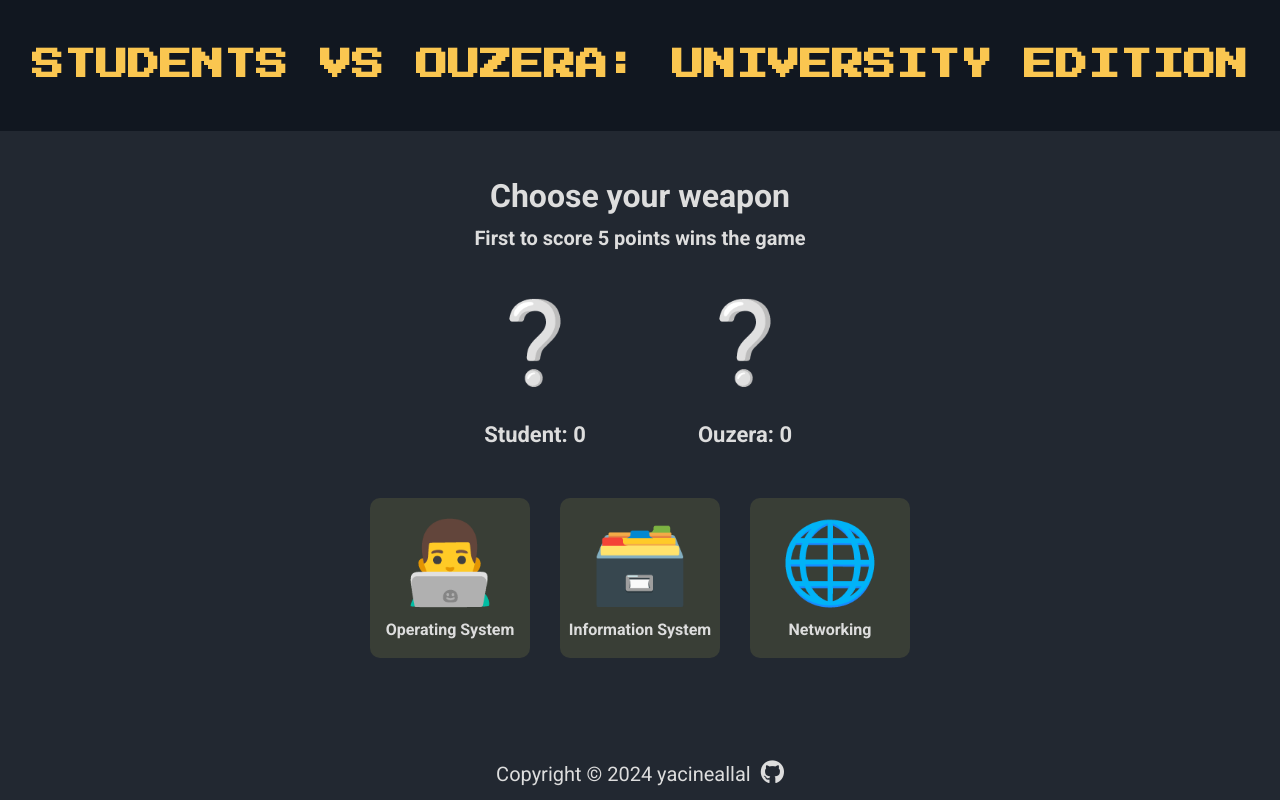
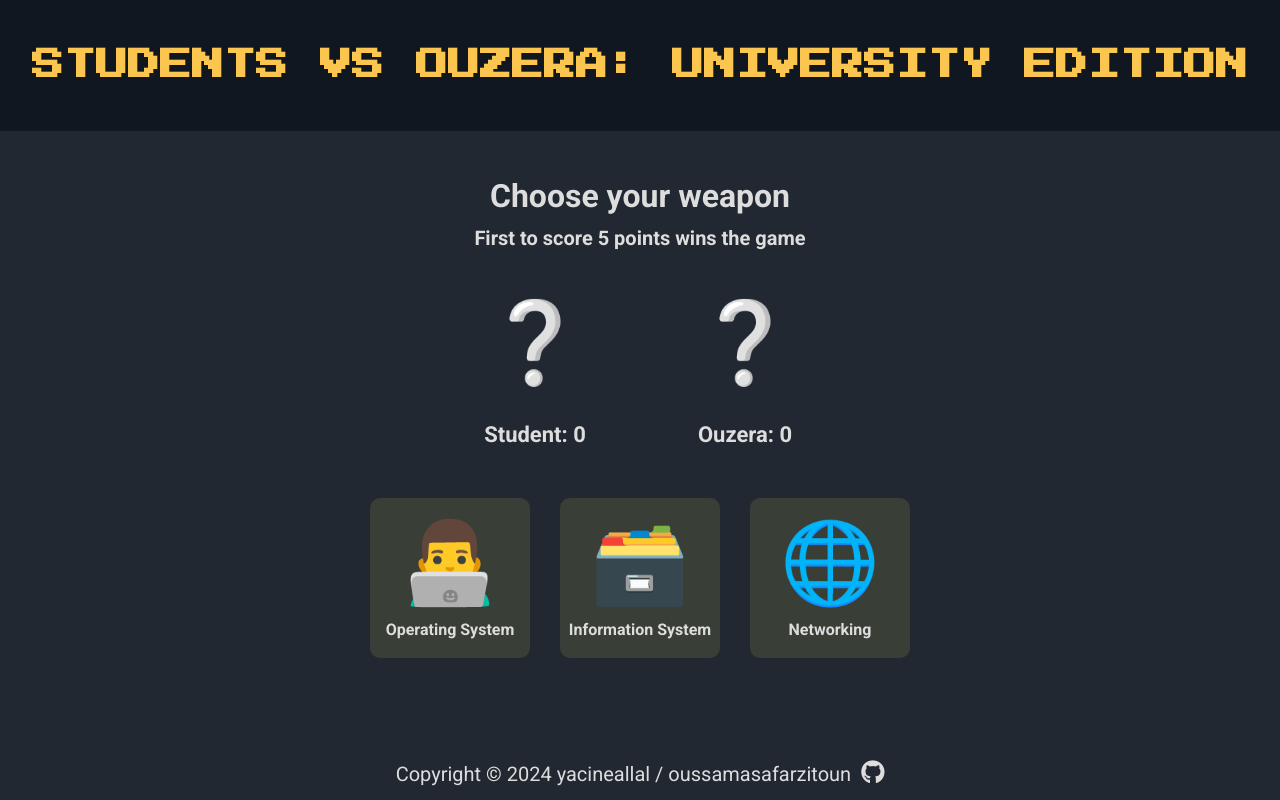
Before and after one commit to SisyphusTheSecond/students-vs-ouzera, a plain HTML site: page index.html in a window 1280 px wide. Drawn offline with Linux system fonts and the light colour scheme.

Commit message:
add name

```diff
--- a/index.html
+++ b/index.html
@@ -57,7 +57,7 @@
             <script>
                 document.write(new Date().getFullYear())
             </script>
-            yacineallal
+            yacineallal / oussamasafarzitoun
         </p>
         <a href="https://github.com/SisyphusTheSecond" target="_blank">
             <i class="fab fa-github"></i
```
